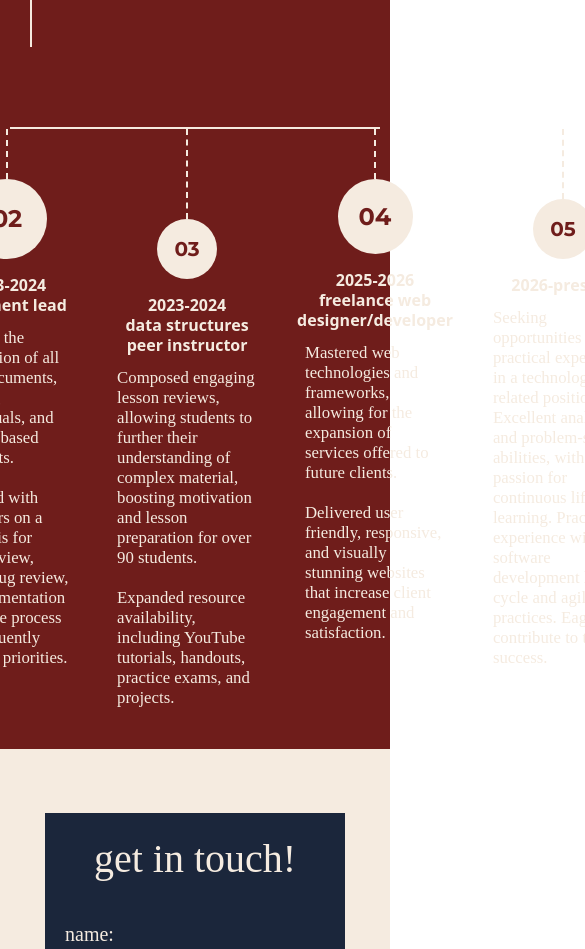
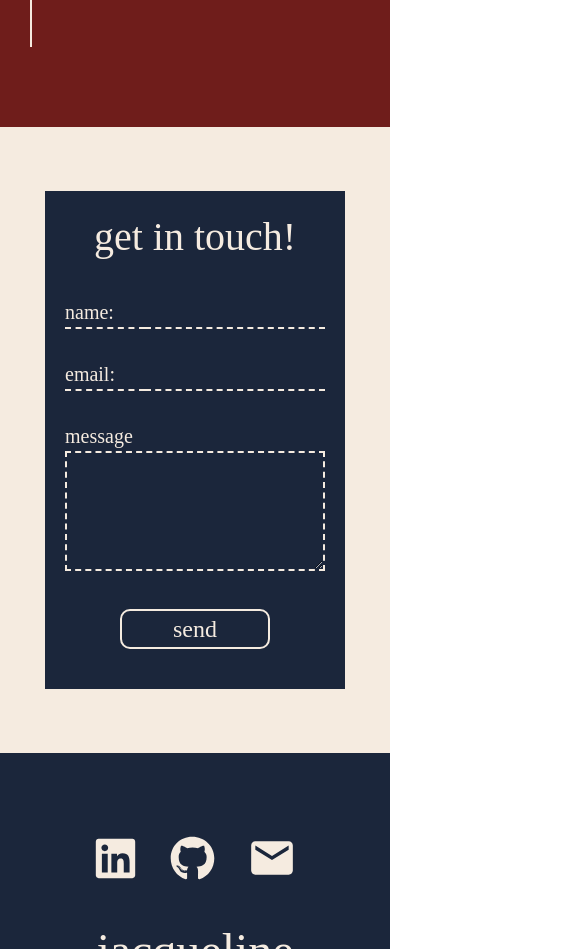
Before and after one commit to strwbrry05/strwbrry05.github.io, a React (Vite) app: page / in a window 390 px wide. Shown: the part 3600-4549 px from the top of the page, 585 px wide, since content can reach past the window. Built offline with nearby package versions, Linux system fonts and the light colour scheme; no server answers; a web font is replaced by a local one.

Commit message:
timeline complete

```diff
--- a/src/Components/Timeline.jsx
+++ b/src/Components/Timeline.jsx
@@ -13,11 +13,12 @@ const Timeline = () => {
         >
           over the years...
         </h2>
+        {/* mobile amd tablet screens */}
         <div className="lg:hidden flex justify-center items-center w-[365px] mb-[5em] self-center">
           <TimelineMobile />
         </div>
         {/* desktop/bigger screens */}
-        <div>
+        <div className="hidden lg:block">
           <TimelineDesktop />
         </div>
       </div>
--- a/src/Components/TimelineDesktop.jsx
+++ b/src/Components/TimelineDesktop.jsx
@@ -7,7 +7,7 @@ const TimelineDesktop = () => {
     </span>
   );
   return (
-    <div className="pb-[1em] ">
+    <div className="pb-[2em] ">
       {/* vert line */}
       <div className="">
         <div className="h-[2px] w-[fullpx] bg-(--color-white)"></div>
```
